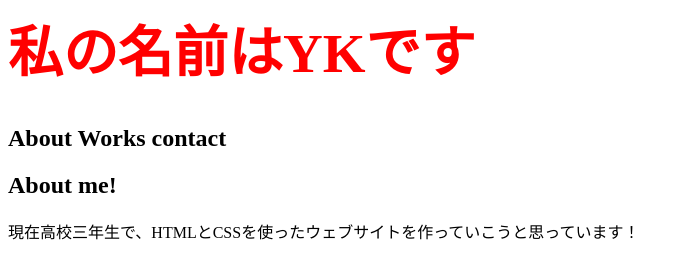
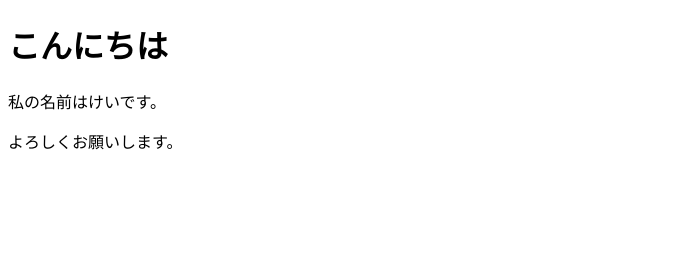
Before and after one commit to 4tenkozou4-collab/profile-site, a plain HTML site: page index.html in a window 1280 px wide. Shown: the whole page, without its empty margins (0-688 px from the left). Drawn offline with Linux system fonts and the light colour scheme.

Commit message:
Add files via upload

```diff
--- a/index.html
+++ b/index.html
@@ -1,23 +1,14 @@
-<html>
-  <head>
+<!DOCTYPE html>
+<html lang="ja">
+<head>
     <meta charset="UTF-8">
-    <title>My Site</title>
-    <link rel="stylesheet" href="style.css">
-  </head>
-  <body>
-    <header>
-     <h1>私の名前はYKです</h1>
-     <h2>About Works contact</h2>
-    </header>
-    <main>
-      <div class="About-me">
-        <div class="About-me-logo">
-          <h2>About me!</h2>
-          <p>現在高校三年生で、HTMLとCSSを使ったウェブサイトを作っていこうと思っています！</p>
-        </div>
+    <meta name="viewport" content="width=device-width, initial-scale=1.0">
+    <title>Document</title>
+</head>
+<body>
+    <h1>こんにちは</h1>
+    <p>私の名前はけいです。</p>
+    <p>よろしくお願いします。</p>
 
-      </div>
-    </main>
-  </body>
-
+</body>
 </html>
```
